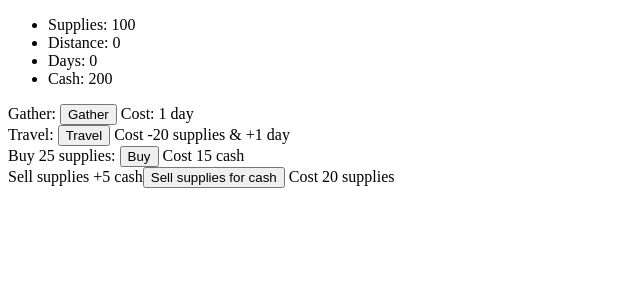
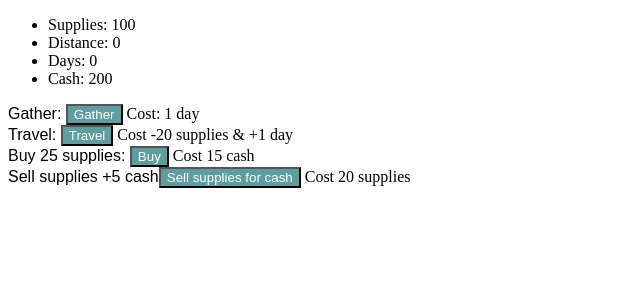
Before and after one commit to KeyG94/reduxRoad, a React (Create React App) app: page / in a window 1280 px wide. Shown: the top 300 px of the page, without its empty margins (0-640 px from the left). Built offline with nearby package versions, Linux system fonts and the light colour scheme.

Commit message:
added sass and sass components

```diff
--- a/package.json
+++ b/package.json
@@ -6,12 +6,14 @@
     "@testing-library/jest-dom": "^5.14.1",
     "@testing-library/react": "^11.2.7",
     "@testing-library/user-event": "^12.8.3",
+    "node-sass": "^6.0.1",
     "react": "^17.0.2",
     "react-dom": "^17.0.2",
     "react-redux": "^7.2.5",
     "react-scripts": "4.0.3",
     "redux": "^4.1.1",
     "redux-thunk": "^2.3.0",
+    "sass": "^1.42.1",
     "web-vitals": "^1.1.2"
   },
   "scripts": {
--- a/src/App.js
+++ b/src/App.js
@@ -1,7 +1,6 @@
 import React from 'react';
 import { useSelector } from 'react-redux';
-import Button from './compoments/Button';
-// import { store } from './reducer';
+import Button from './compoments/button/Button';
 
 
 function App() {
--- a/src/compoments/Button.jsx
+++ b/src/compoments/button/Button.jsx
@@ -1,6 +1,7 @@
 import React from 'react';
 import { useDispatch, useSelector } from 'react-redux';
-import { gather, travel, buy, sell } from '../actions';
+import { gather, travel, buy, sell } from '../../actions';
+import './Button.module.scss';
 
 function Button() {
     const supplies = useSelector(state => state.supplies);
--- /dev/null
+++ b/src/compoments/button/Button.module.scss
@@ -0,0 +1,12 @@
+label{
+    font-family: Arial, Helvetica, sans-serif;
+
+}
+button{
+    background-color: cadetblue;
+    color: white;
+}
+
+div{
+
+}
--- a/src/index.js
+++ b/src/index.js
@@ -1,6 +1,7 @@
 import React from 'react';
 import ReactDOM from 'react-dom';
 import App from './App';
+import './style/global.css';
 import reportWebVitals from './reportWebVitals';
 import { createStore } from 'redux';
 import { reducer } from './reducer';
--- /dev/null
+++ b/src/scss/global.scss
@@ -0,0 +1 @@
+// @import '../compoments/button/Button.module.scss';
--- /dev/null
+++ b/src/style/global.css
@@ -0,0 +1,3 @@
+
+
+/*# sourceMappingURL=global.css.map */
```
Also changed, not shown: 2 other files (tests, documents, lock files or other folders).
